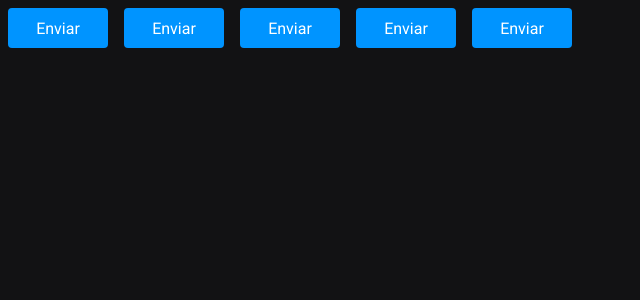
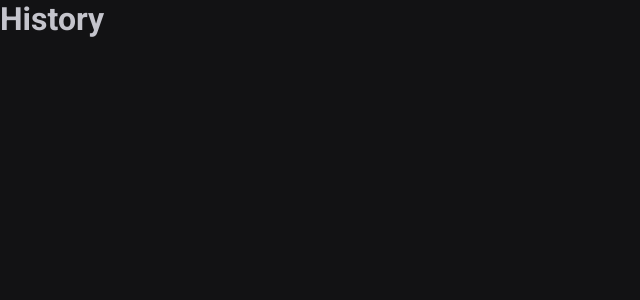
Before and after one commit to matteothebrave/pomatteo-timer, a React (Vite) app: page /History in a window 1280 px wide. Shown: the top 300 px of the page, without its empty margins (0-640 px from the left). Built offline with nearby package versions, Linux system fonts and the light colour scheme.

Commit message:
feat/Added routes and created pages to be rendered on App.tsx

```diff
--- a/package.json
+++ b/package.json
@@ -12,6 +12,7 @@
   "dependencies": {
     "react": "^18.2.0",
     "react-dom": "^18.2.0",
+    "react-router-dom": "^6.3.0",
     "styled-components": "^5.3.5"
   },
   "devDependencies": {
--- a/src/App.tsx
+++ b/src/App.tsx
@@ -1,18 +1,16 @@
-import { Button } from './components/Button'
 import { ThemeProvider } from 'styled-components'
 import { defaultTheme } from './styles/themes/default'
 import { GlobalStyle } from './styles/global'
+import { BrowserRouter } from 'react-router-dom'
+import { Router } from './Router'
 // import { defaultDark } from "./styles/themes/defaultDark";
 export function App() {
   return (
     // Here is where you switch the theme from styles/themes/default.ts (DONT FORGET TO IMPORT)
     <ThemeProvider theme={defaultTheme}>
-      <Button variant="primary" />
-      <Button variant="secondary" />
-      <Button variant="success" />
-      <Button variant="danger" />
-      <Button />
-
+      <BrowserRouter>
+        <Router />
+      </BrowserRouter>
       <GlobalStyle />
     </ThemeProvider>
   )
--- /dev/null
+++ b/src/Router.tsx
@@ -0,0 +1,12 @@
+import { Routes, Route } from 'react-router-dom'
+import { Home } from './pages/Home'
+import { History } from './pages/History'
+
+export function Router() {
+  return (
+    <Routes>
+      <Route path="/" element={<Home />} />
+      <Route path="/History" element={<History />} />
+    </Routes>
+  )
+}
--- a/src/components/Button.styles.ts
+++ /dev/null
@@ -1,32 +0,0 @@
-import styled, { css } from 'styled-components'
-
-export type ButtonVariant = 'primary' | 'secondary' | 'danger' | 'success'
-
-interface ButtonContainerProps {
-  variant: ButtonVariant
-}
-
-// The variants of button properties
-const buttonVariants = {
-  primary: 'purple',
-  secondary: 'orange',
-  danger: 'red',
-  success: 'green',
-}
-
-// The Button Container which is rendered on main page
-export const ButtonContainer = styled.button<ButtonContainerProps>`
-  width: 100px;
-  height: 40px;
-  background-color: ${(props) => props.theme['blue-500']};
-  color: ${(props) => props.theme.white};
-  border-radius: 4px;
-  border: 0;
-  margin: 8px;
-
-  /* ${(props) => {
-    return css`
-      background-color: ${buttonVariants[props.variant]};
-    `
-  }} */
-`
--- a/src/components/Button.tsx
+++ /dev/null
@@ -1,11 +0,0 @@
-import styles from './Button.module.css'
-import { ButtonContainer, ButtonVariant } from './Button.styles'
-
-interface ButtonProps {
-  variant?: ButtonVariant
-}
-
-// This is the button which is rendered on main page
-export function Button({ variant = 'primary' }: ButtonProps) {
-  return <ButtonContainer variant={variant}> Enviar </ButtonContainer>
-}
--- /dev/null
+++ b/src/pages/History.tsx
@@ -0,0 +1,3 @@
+export function History() {
+  return <h1>History</h1>
+}
--- /dev/null
+++ b/src/pages/Home.tsx
@@ -0,0 +1,3 @@
+export function Home() {
+  return <h1>Home</h1>
+}
```
Also changed, not shown: 1 other file (tests, documents, lock files or other folders).
